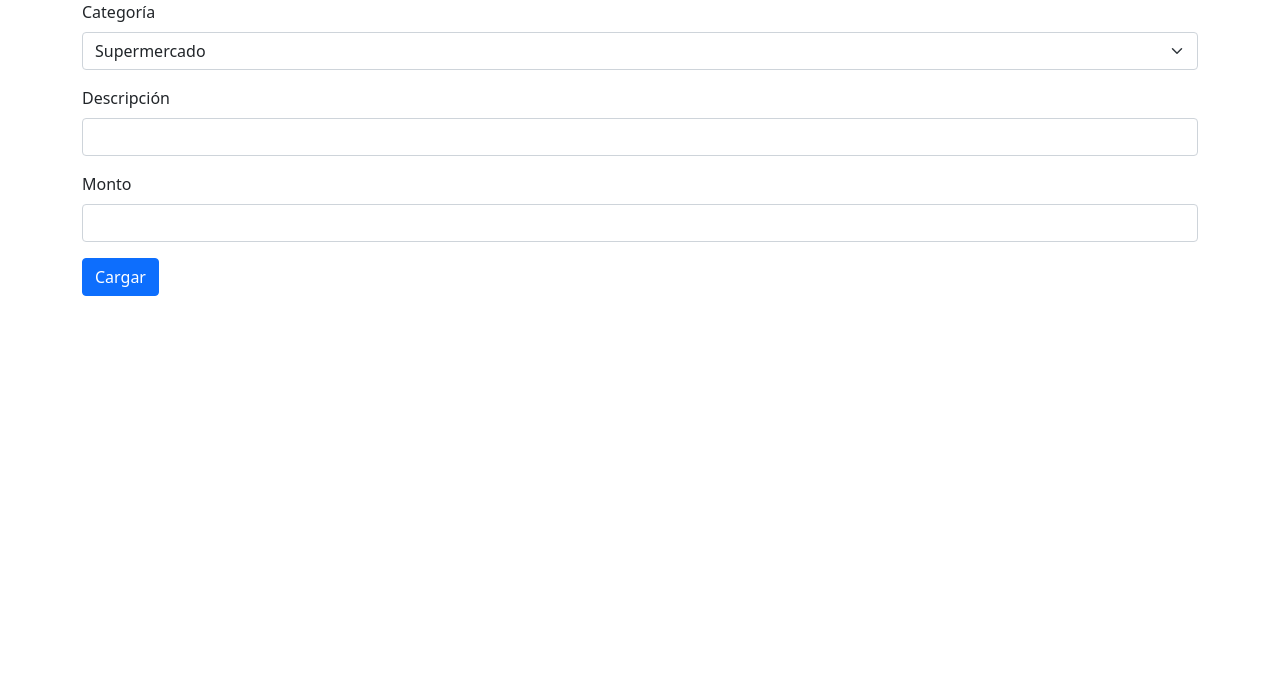
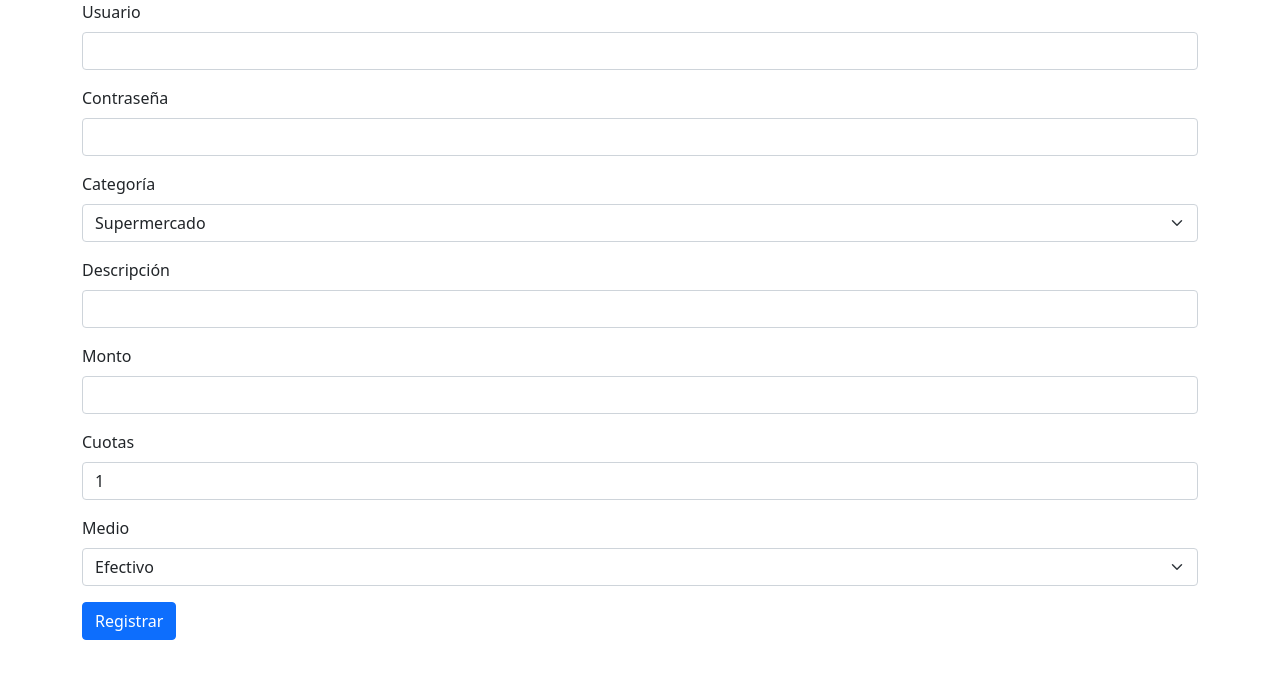
Before and after one commit to unmateo/rucula, a FastAPI app: page / in a window 1280 px wide. Shown: the part 56-735 px from the top of the page. Run offline with FastAPI, Linux system fonts and the light colour scheme; parts of the project's set-up code (start-up, migrations or seed data) failed here and were passed over.

Commit message:
feat: add form fields

```diff
--- a/rucula/core/app.py
+++ b/rucula/core/app.py
@@ -1,11 +1,8 @@
-from fastapi import Depends
 from fastapi import FastAPI
 from fastapi.requests import Request
 from fastapi.responses import HTMLResponse
 from fastapi.staticfiles import StaticFiles
 from fastapi.templating import Jinja2Templates
-
-from rucula.core.auth import verify_session
 
 
 def create_app():
--- a/rucula/static/templates/form.html
+++ b/rucula/static/templates/form.html
@@ -3,8 +3,18 @@
 <form class="container" method="post" action="/" enctype="application/x-www-form-urlencoded">
 
     <div class="mb-3">
+        <label for="username" class="form-label">Usuario</label>
+        <input type="text" class="form-control" name="username" >
+    </div>
+
+    <div class="mb-3">
+        <label for="password" class="form-label">Contraseña</label>
+        <input type="password" class="form-control" name="password" >
+    </div>
+
+    <div class="mb-3">
         <label for="category" class="form-label">Categoría</label>
-        <select class="form-select" id="category" name="category">
+        <select class="form-select" name="category">
             <option selected value="market">Supermercado</option>
             <option value="purchase">Compra</option>
             <option value="travel">Viaje</option>
@@ -20,10 +30,22 @@
 
     <div class="mb-3">
         <label for="amount" class="form-label">Monto</label>
-        <input type="number" class="form-control" id="amount" name="amount" >
+        <input type="number" class="form-control" name="amount" >
     </div>
 
-    <button type="submit" class="btn btn-primary">Cargar</button>
+    <div class="mb-3">
+        <label for="installments" class="form-label">Cuotas</label>
+        <input type="number" class="form-control" name="installments" min=1 value=1>
+    </div>
 
+    <div class="mb-3">
+        <label for="method" class="form-label">Medio</label>
+        <select class="form-select" name="method">
+            <option selected value="cash">Efectivo</option>
+            <option value="debit">Débito</option>
+            <option value="credit">Crédito</option>
+        </select>
+    </div>
+    <button type="submit" class="btn btn-primary">Registrar</button>
 </form>
 {% endblock %}
```
